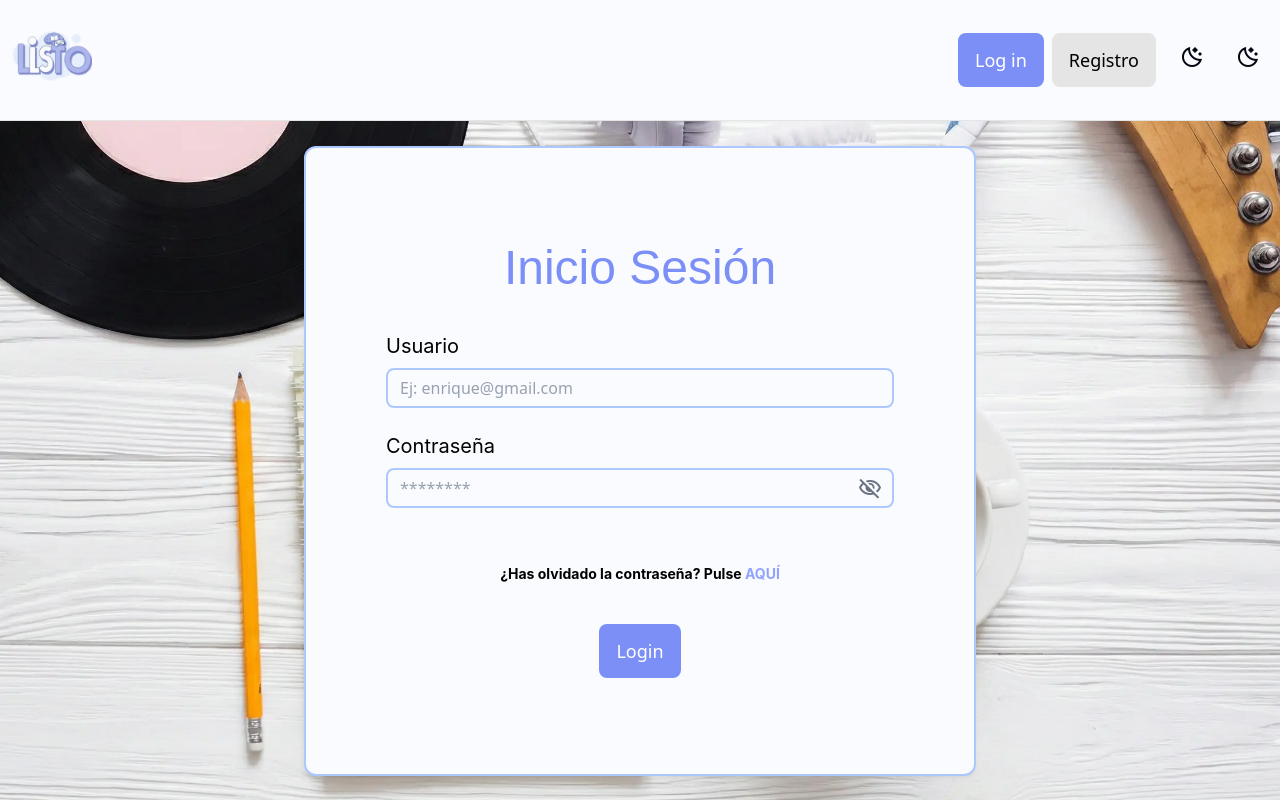
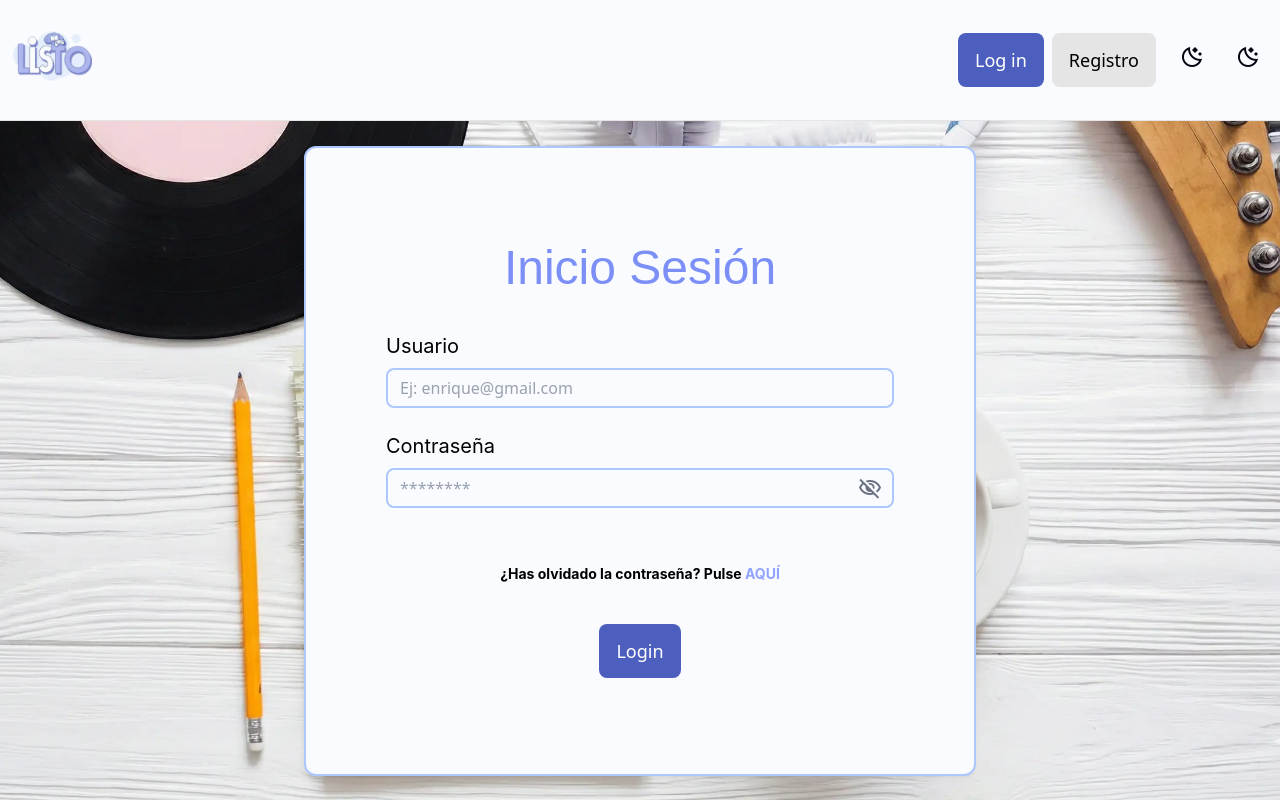
Before and after one commit to egilp04/listO, a React (Vite) app: page /login in a window 1280 px wide. Built offline with nearby package versions, Linux system fonts and the light colour scheme.

Commit message:
cambios estilos footer

```diff
--- a/src/componentes/Footer.tsx
+++ b/src/componentes/Footer.tsx
@@ -3,7 +3,7 @@ import { NavLink } from "react-router-dom";
 
 const Footer: React.FC = () => {
   return (
-    <footer className="flex flex-col gap-3 bg-primary-700 dark:bg-primary-900 p-3 text-neutral-50 font-Otros">
+    <footer className="flex flex-col gap-3 bg-primary-800 dark:bg-primary-900 p-3 text-neutral-50 font-Otros">
       <div className="flex justify-around items-center">
         <div className="flex flex-col items-center justify-center">
           <img
--- a/src/componentes/Table.tsx
+++ b/src/componentes/Table.tsx
@@ -110,7 +110,7 @@ const Table = ({ tipoItem, valorFiltro }: TableInterface) => {
                 {inf.nombre}
               </label>
               {tipoItem == "genero" && (
-                <label className="w-full font-bold">
+                <label className="w-full font-bold  dark:text-primary-50">
                   {inf.tipo?.nombre || "Sin tipo"}
                 </label>
               )}
@@ -121,15 +121,15 @@ const Table = ({ tipoItem, valorFiltro }: TableInterface) => {
                     handleClick(inf);
                   }}
                 >
-                  <span>Editar</span>
+                  <span className="dark:text-primary-50">Editar</span>
                 </Button>
                 <Button
-                  className="bg-danger-300"
+                  className="bg-danger-700"
                   onClick={() => {
                     openDialog(inf);
                   }}
                 >
-                  <span className="text-black">Eliminar</span>
+                  <span className="text-white">Eliminar</span>
                 </Button>
               </div>
             </div>
--- a/src/componentes/tarjetas/cardBiblioteca.tsx
+++ b/src/componentes/tarjetas/cardBiblioteca.tsx
@@ -84,7 +84,7 @@ const CardBiblioteca: React.FC<CardBibliotecaProps> = ({ item }) => {
 
             <Button
               variant="primario"
-              className="w-full w-auto flex-1 text-sm px-2 !bg-danger-400 !border-transparent hover:!bg-danger-500 dark:!bg-danger-500"
+              className="w-full w-auto flex-1 text-sm px-2 !border-transparent !bg-danger-700 hover:!bg-danger-500 dark:!bg-danger-500"
             >
               Eliminar
             </Button>
--- a/src/styles/components.css
+++ b/src/styles/components.css
@@ -4,8 +4,8 @@
   }
 
   .btn-primario {
-    @apply bg-primary-700  text-white hover:bg-primary-600 active:bg-primary-500 disabled:bg-primary-400 focus:ring-primary-700
-    dark:hover:bg-primary-800 dark:bg-primary-750;
+    @apply bg-primary-850  text-white hover:bg-primary-600 active:bg-primary-500 disabled:bg-primary-400 focus:ring-primary-700
+    dark:bg-primary-600 dark:text-black;
   }
 
   .btn-secundario {
```
